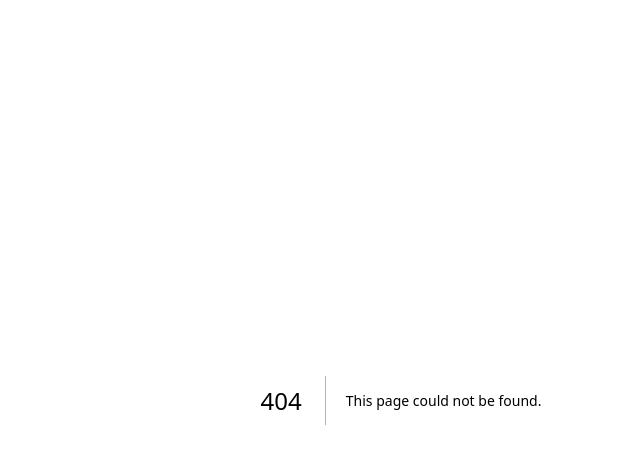
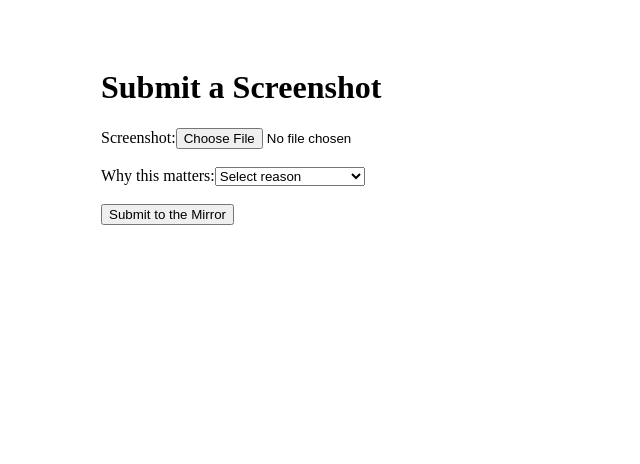
Before and after one commit to social-post-mirror/warren, a Next.js app: page /submit in a window 1280 px wide. Before the commit this address had no page. Shown: the top 464 px of the page, without its empty margins (239-879 px from the left). Built offline with nearby package versions, Linux system fonts and the light colour scheme.

Commit message:
Create submit.js

```diff
--- /dev/null
+++ b/pages/submit.js
@@ -0,0 +1,54 @@
+// pages/submit.js
+import { useState } from 'react';
+
+export default function Submit() {
+  const [screenshot, setScreenshot] = useState(null);
+  const [reason, setReason] = useState('');
+  const [uploading, setUploading] = useState(false);
+
+  const reasons = [
+    { value: '', label: 'Select reason' },
+    { value: 'historical', label: 'Historical record' },
+    { value: 'accountability', label: 'Public accountability' },
+    { value: 'culture', label: 'Cultural significance' },
+    { value: 'satire', label: 'Satire or commentary' }
+  ];
+
+  const handleFileChange = (e) => {
+    setScreenshot(e.target.files[0]);
+  };
+
+  const handleSubmit = async (e) => {
+    e.preventDefault();
+    setUploading(true);
+
+    // placeholder logic, we'll hook up S3 next
+    alert('Upload logic goes here.');
+    setUploading(false);
+  };
+
+  return (
+    <div style={{ maxWidth: 600, margin: '2rem auto', padding: '1rem' }}>
+      <h1>Submit a Screenshot</h1>
+      <form onSubmit={handleSubmit}>
+        <label>
+          Screenshot:
+          <input type="file" accept="image/*" onChange={handleFileChange} required />
+        </label>
+        <br /><br />
+        <label>
+          Why this matters:
+          <select value={reason} onChange={(e) => setReason(e.target.value)} required>
+            {reasons.map(r => (
+              <option key={r.value} value={r.value}>{r.label}</option>
+            ))}
+          </select>
+        </label>
+        <br /><br />
+        <button type="submit" disabled={uploading}>
+          {uploading ? 'Uploading...' : 'Submit to the Mirror'}
+        </button>
+      </form>
+    </div>
+  );
+}
```
